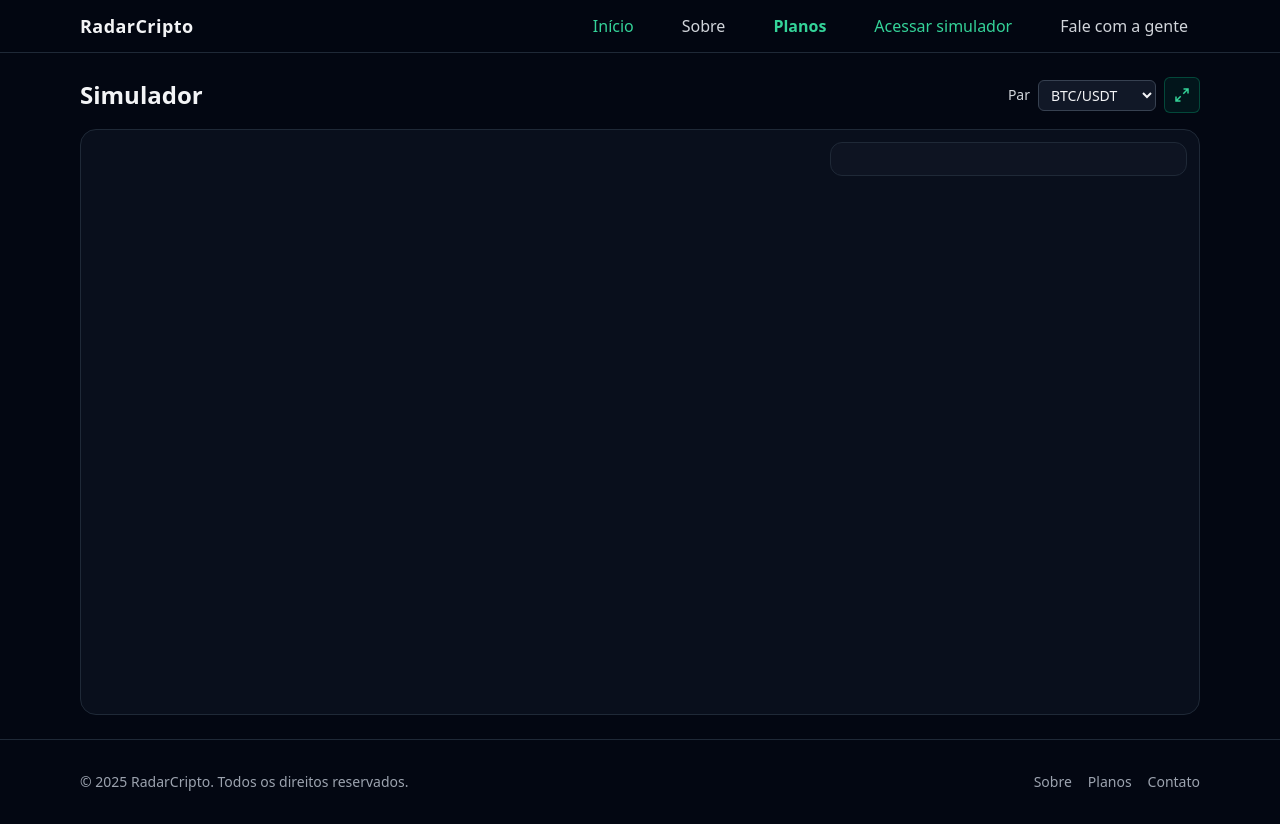
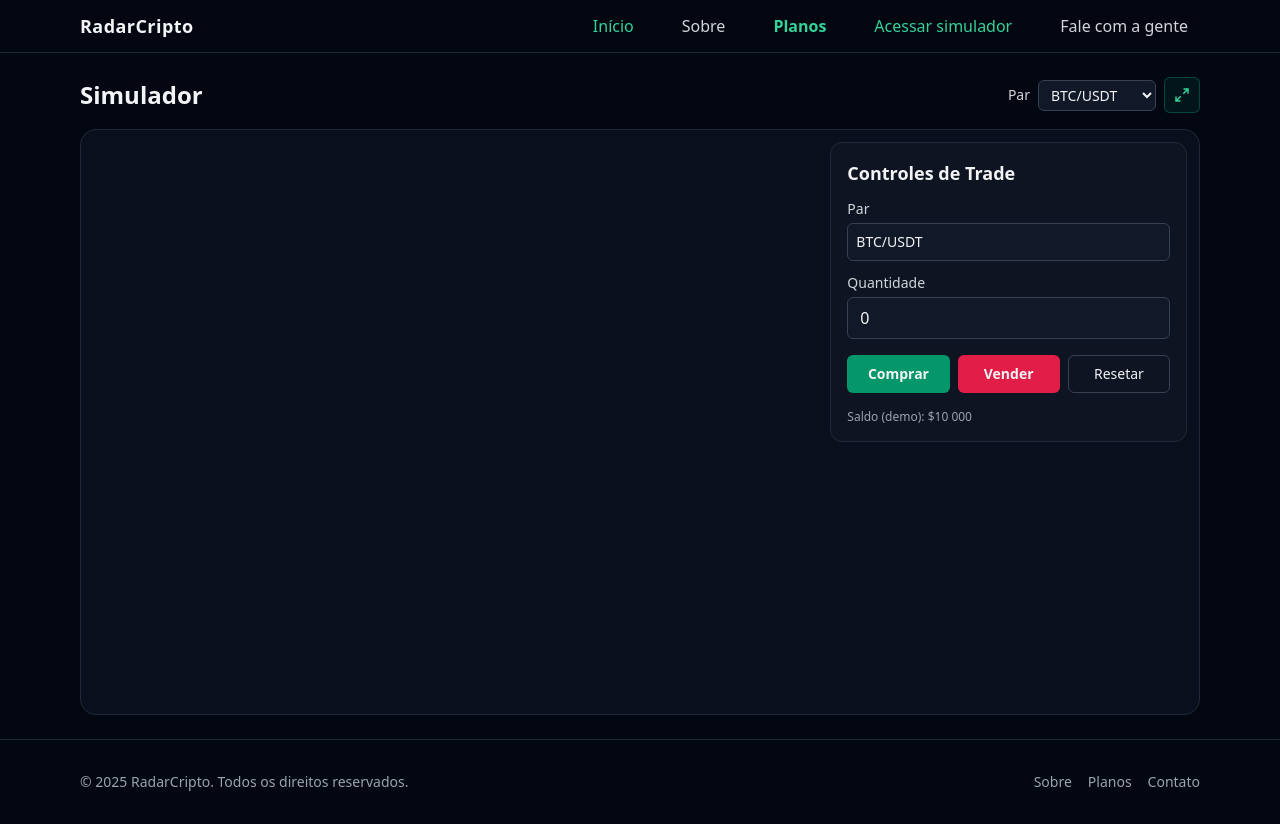
Before and after one commit to Ivanmonteiro-create/radarcripto.space, a Next.js app: page /simulator in a window 1280 px wide. Built offline with nearby package versions, Linux system fonts and the light colour scheme.

Commit message:
Update TradePanel.tsx

```diff
--- a/components/TradePanel.tsx
+++ b/components/TradePanel.tsx
@@ -1,23 +1,42 @@
 "use client";
 
-import { useEffect, useState } from "react";
+import { useState } from "react";
 
-type Props = {
-  hidden?: boolean;
+type TradePanelProps = {
+  /** ex: "BTCUSDT" */
+  pair: string;
 };
 
-export default function TradePanel({ hidden = false }: Props) {
-  // … o resto do seu estado/código atual …
-
-  if (hidden) {
-    // Não renderiza nada em tela cheia
-    return null;
-  }
+export default function TradePanel({ pair }: TradePanelProps) {
+  const [qty, setQty] = useState<number>(0);
 
   return (
     <div className="rounded-xl border border-gray-800 bg-gray-900/60 p-4">
-      {/* CONTROLES – manter seu conteúdo atual */}
-      {/* Par, Quantidade, Saldo, Comprar/Vender, Resetar... */}
+      <h2 className="mb-3 text-lg font-semibold">Controles de Trade</h2>
+
+      <div className="mb-3">
+        <label className="mb-1 block text-sm text-gray-300">Par</label>
+        <div className="rounded-md border border-gray-700 bg-gray-900 px-2 py-2 text-sm">{pair.replace("USDT", "/USDT")}</div>
+      </div>
+
+      <div className="mb-4">
+        <label className="mb-1 block text-sm text-gray-300">Quantidade</label>
+        <input
+          inputMode="decimal"
+          value={qty}
+          onChange={(e) => setQty(Number(e.target.value || 0))}
+          className="w-full rounded-md border border-gray-700 bg-gray-900 px-3 py-2 outline-none"
+          placeholder="0"
+        />
+      </div>
+
+      <div className="grid grid-cols-3 gap-2">
+        <button className="rounded-md bg-emerald-600 px-3 py-2 text-sm font-semibold hover:bg-emerald-700">Comprar</button>
+        <button className="rounded-md bg-rose-600 px-3 py-2 text-sm font-semibold hover:bg-rose-700">Vender</button>
+        <button className="rounded-md border border-gray-700 px-3 py-2 text-sm hover:bg-gray-800">Resetar</button>
+      </div>
+
+      <p className="mt-4 text-xs text-gray-400">Saldo (demo): $10 000</p>
     </div>
   );
 }
```
